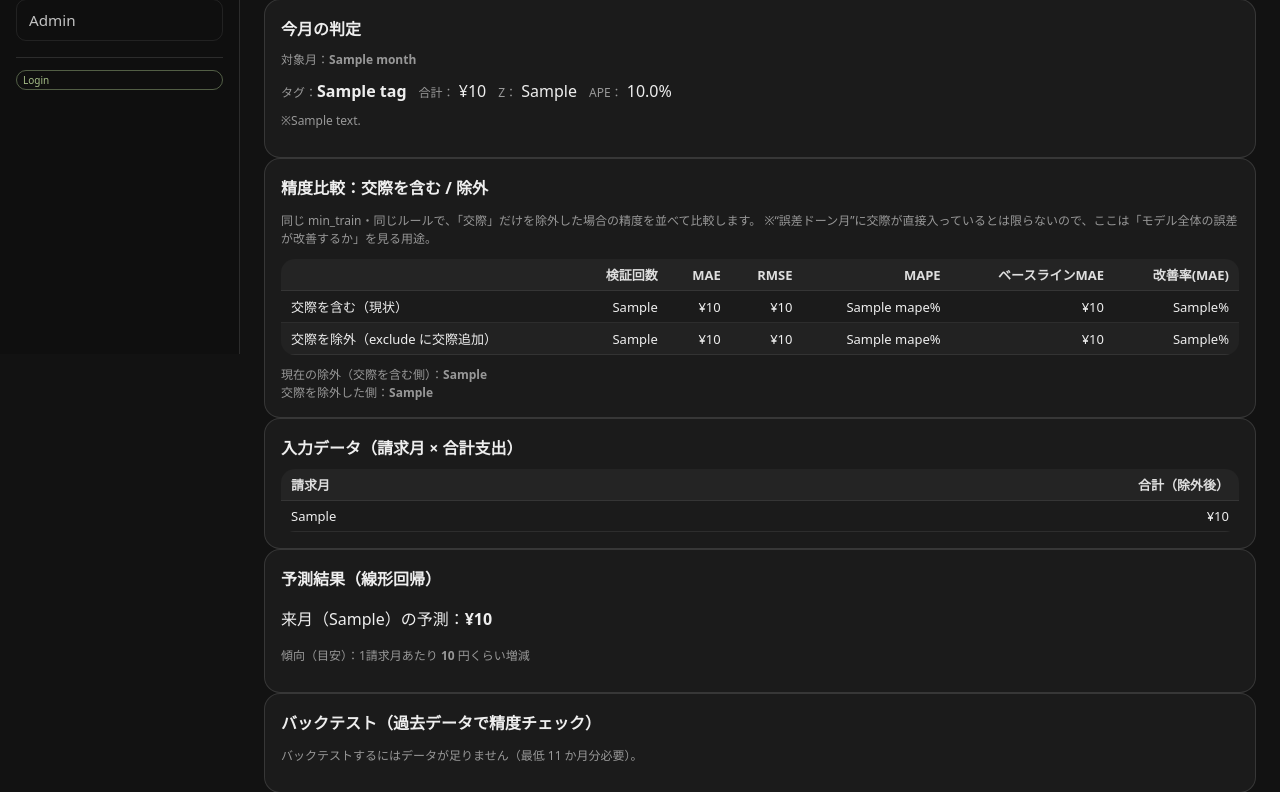
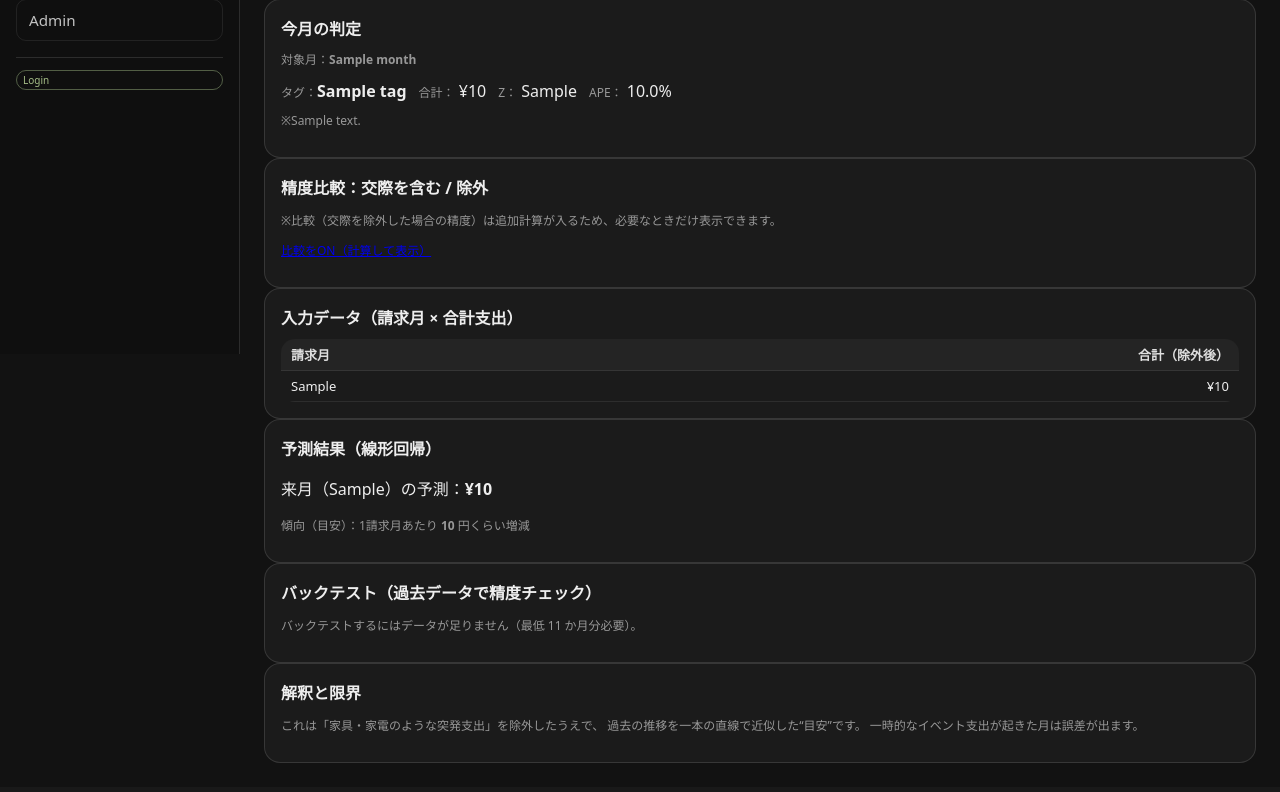
Before and after one commit to yoshimu-urami-nats/kakeibo-analytics-app, a Django app: template account/templates/account/prediction.html in a window 1280 px wide. Shown: the part 446-1238 px from the top of the page. After the commit the page ends 1209 px from the top, so only its background shows below. Run offline with Django 5.2, Linux system fonts and the light colour scheme; the template is opened without the code that fills it: most values are stand-ins (such as "Sample title", 1, 10 or a date in 2020).

Commit message:
Prediction比較を任意表示にして高速化

```diff
--- a/account/templates/account/prediction.html
+++ b/account/templates/account/prediction.html
@@ -74,10 +74,17 @@
 {# ===== 追加：交際 含む/除外 の精度比較 ===== #}
 <div class="card">
   <h2 class="h2">精度比較：交際を含む / 除外</h2>
-  <p class="muted">
-    同じ min_train・同じルールで、「交際」だけを除外した場合の精度を並べて比較します。
-    ※“誤差ドーン月”に交際が直接入っているとは限らないので、ここは「モデル全体の誤差が改善するか」を見る用途。
-  </p>
+
+  {% if enable_compare %}
+    <p class="muted">
+      同じ条件で、「交際」だけを除外した場合の精度を比較しています。
+    </p>
+
+    <p class="muted" style="margin-top:6px;">
+      <a href="?exclude={{ exclude_param|urlencode }}&min_train={{ min_train }}">
+        比較をOFF（高速表示）
+      </a>
+    </p>
 
   <table class="summary-table" style="margin-top:10px;">
     <thead>
@@ -118,6 +125,18 @@
     現在の除外（交際を含む側）：<b>{{ compare_include.exclude_keywords|join:", " }}</b><br>
     交際を除外した側：<b>{{ compare_exclude.exclude_keywords|join:", " }}</b>
   </div>
+
+  {% else %}
+    <p class="muted">
+      ※比較（交際を除外した場合の精度）は追加計算が入るため、必要なときだけ表示できます。
+    </p>
+    <p class="muted" style="margin-top:6px;">
+      <a href="?exclude={{ exclude_param|urlencode }}&min_train={{ min_train }}&compare=1">
+        比較をON（計算して表示）
+      </a>
+    </p>
+  {% endif %}
+
 </div>
 
 <div class="card">
```
Also changed, not shown: account/views.py (+12 -6 lines).
